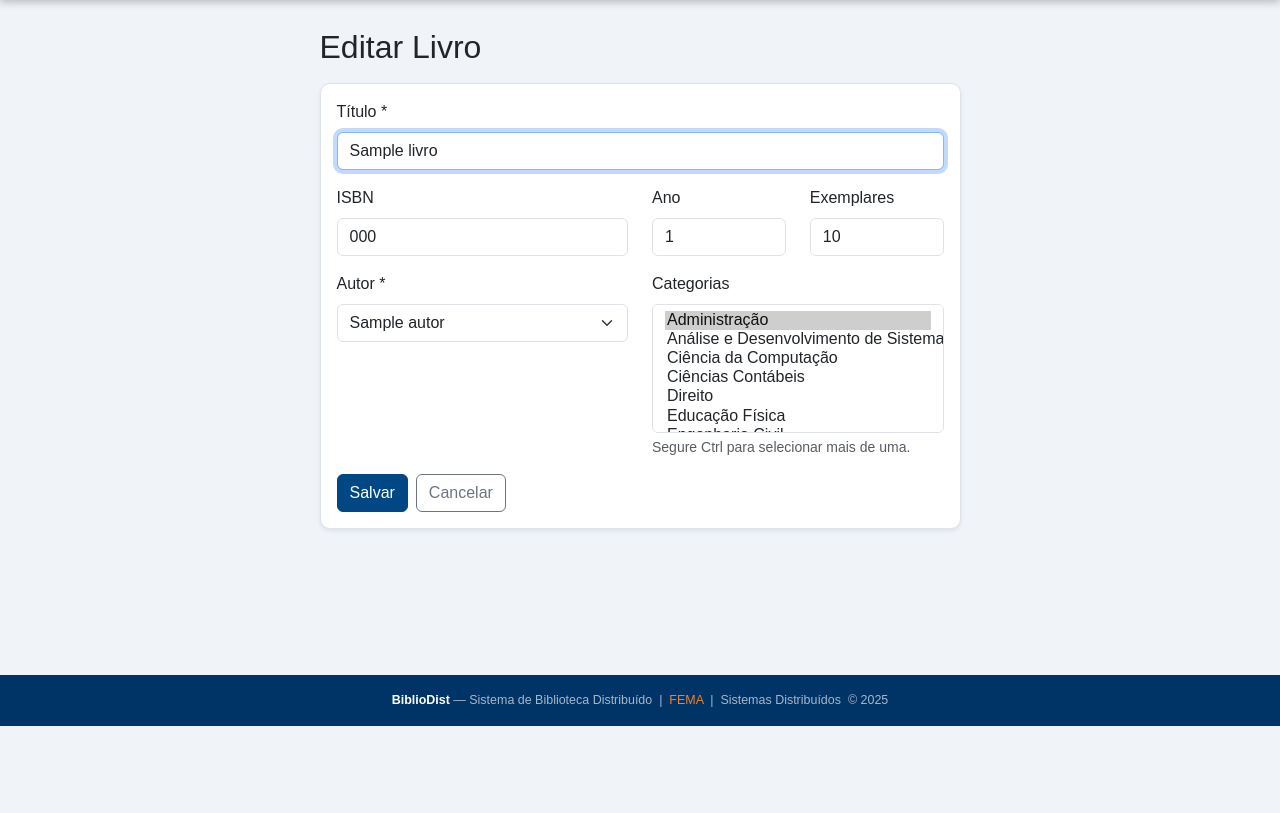
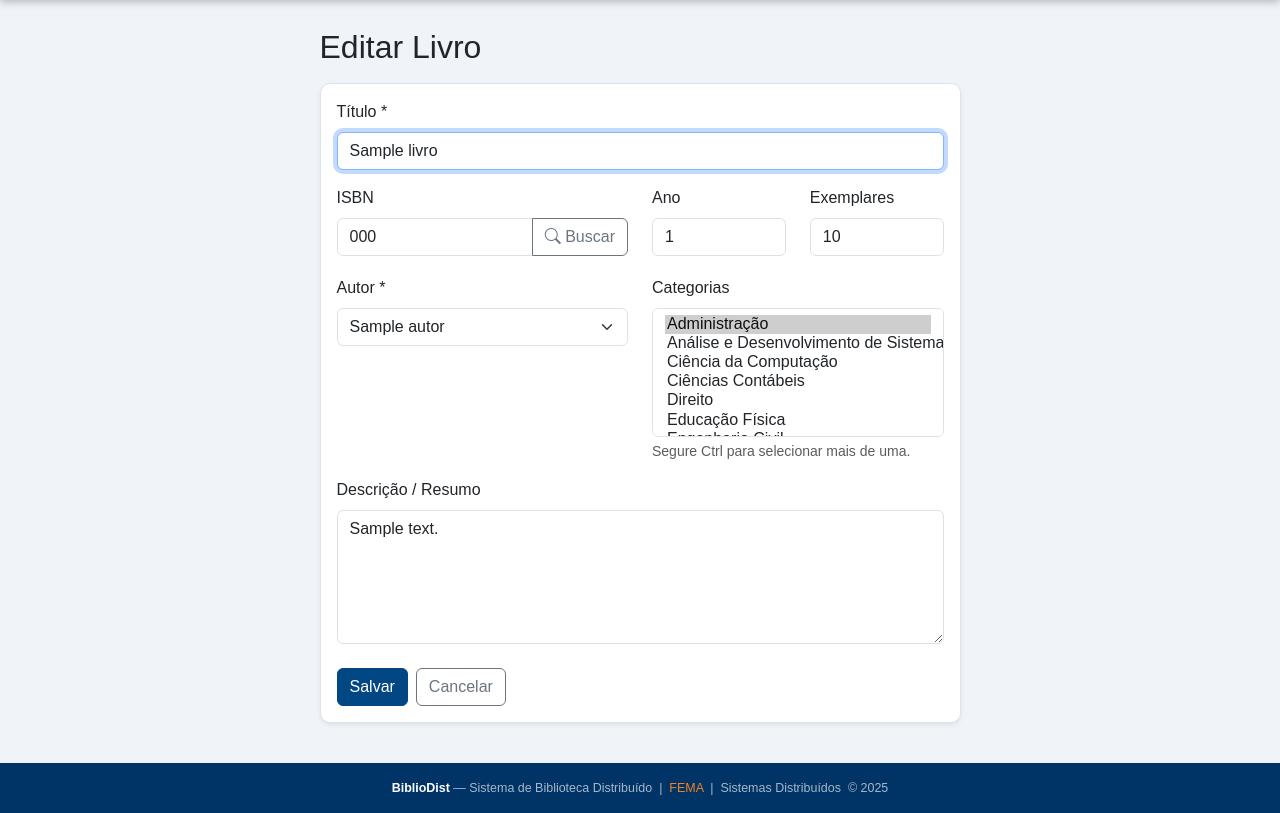
Before and after one commit to R2nin/bibliodist, a Django app: page /livros/1/editar/ in a window 1280 px wide. Shown: the part 74-887 px from the top of the page. Before the commit the page ends 800 px from the top, so only its background shows below. Run offline with Django 5.2, Linux system fonts and the light colour scheme; a user stored in the database is signed in; data comes from the database, SQL or seed files in the repository; tables that the repository leaves empty hold one stand-in row (values such as "Sample post"); parts of the project's set-up code (start-up, migrations or seed data) failed here and were passed over.

Commit message:
feat: busca de resumo por ISBN (Google Books + Open Library)
- Adiciona campo descricao (TextField) ao modelo Livro
- Migration 0007: add_descricao
- View AJAX /livros/buscar-isbn/ consulta Google Books com fallback para Open Library
- Formulario de livro: botao Buscar ao lado do ISBN preenche titulo, ano e descricao automaticamente

Co-Authored-By: Claude Sonnet 4.6 <noreply@anthropic.com>

```diff
--- a/api-web/biblioteca/models.py
+++ b/api-web/biblioteca/models.py
@@ -38,6 +38,7 @@ class Livro(models.Model):
     classificacao_cdd = models.CharField(max_length=30, null=True, blank=True)
     data_aquisicao = models.DateField(null=True, blank=True)
     chapa = models.CharField(max_length=20, null=True, blank=True)
+    descricao = models.TextField(null=True, blank=True)
 
     class Meta:
         verbose_name = "Livro"
--- a/api-web/biblioteca/views.py
+++ b/api-web/biblioteca/views.py
@@ -1,6 +1,9 @@
+import requests as _requests
+
 from django.contrib import messages
 from django.contrib.auth.decorators import login_required
 from django.core.paginator import Paginator
+from django.http import JsonResponse
 from django.shortcuts import get_object_or_404, redirect, render
 from django.utils import timezone
 
@@ -8,6 +11,71 @@ from .decorators import staff_required
 from .models import Autor, Categoria, Emprestimo, Leitor, Livro, Notificacao
 from . import grpc_client
 from . import mq_publisher
+
+
+# ─── ISBN lookup ─────────────────────────────────────────────────────────────
+
+def _buscar_google_books(isbn):
+    """Retorna dict {titulo, autores, descricao, ano} ou None."""
+    try:
+        r = _requests.get(
+            "https://www.googleapis.com/books/v1/volumes",
+            params={"q": f"isbn:{isbn}"},
+            timeout=5,
+        )
+        r.raise_for_status()
+        items = r.json().get("items", [])
+        if not items:
+            return None
+        info = items[0].get("volumeInfo", {})
+        return {
+            "titulo": info.get("title", ""),
+            "autores": ", ".join(info.get("authors", [])),
+            "descricao": info.get("description", ""),
+            "ano": str(info.get("publishedDate", ""))[:4],
+        }
+    except Exception:
+        return None
+
+
+def _buscar_open_library(isbn):
+    """Retorna dict {titulo, autores, descricao, ano} ou None."""
+    try:
+        r = _requests.get(
+            "https://openlibrary.org/api/books",
+            params={"bibkeys": f"ISBN:{isbn}", "format": "json", "jscmd": "data"},
+            timeout=5,
+        )
+        r.raise_for_status()
+        data = r.json()
+        book = data.get(f"ISBN:{isbn}")
+        if not book:
+            return None
+        descricao = book.get("description", "")
+        if isinstance(descricao, dict):
+            descricao = descricao.get("value", "")
+        autores = ", ".join(a.get("name", "") for a in book.get("authors", []))
+        ano = str(book.get("publish_date", ""))[-4:]
+        return {
+            "titulo": book.get("title", ""),
+            "autores": autores,
+            "descricao": descricao,
+            "ano": ano if ano.isdigit() else "",
+        }
+    except Exception:
+        return None
+
+
+@staff_required
+def livro_buscar_isbn(request):
+    isbn = request.GET.get("isbn", "").strip().replace("-", "").replace(" ", "")
+    if not isbn:
+        return JsonResponse({"erro": "ISBN não informado."}, status=400)
+
+    dados = _buscar_google_books(isbn) or _buscar_open_library(isbn)
+    if not dados:
+        return JsonResponse({"erro": "Nenhum resultado encontrado para este ISBN."}, status=404)
+    return JsonResponse(dados)
 
 
 # ─── Home ────────────────────────────────────────────────────────────────────
@@ -178,6 +246,7 @@ def livro_create(request):
         autor_id = request.POST.get("autor")
         categorias_ids = request.POST.getlist("categorias")
         total = request.POST.get("total_exemplares", "1").strip()
+        descricao = request.POST.get("descricao", "").strip()
 
         if not titulo:
             erros.append("Título é obrigatório.")
@@ -194,6 +263,7 @@ def livro_create(request):
                 ano=int(ano) if ano.isdigit() else None,
                 autor_id=autor_id or None,
                 total_exemplares=int(total) if total.isdigit() else 1,
+                descricao=descricao or None,
             )
             livro.categorias.set(categorias_ids)
             messages.success(request, "Livro criado com sucesso.")
@@ -218,6 +288,7 @@ def livro_edit(request, pk):
         if ano.isdigit():
             livro.ano = int(ano)
         livro.autor_id = request.POST.get("autor", livro.autor_id)
+        livro.descricao = request.POST.get("descricao", "").strip() or None
         total = request.POST.get("total_exemplares", "").strip()
         if total.isdigit():
             livro.total_exemplares = int(total)
--- a/api-web/config/urls.py
+++ b/api-web/config/urls.py
@@ -30,6 +30,7 @@ urlpatterns = [
     path("categorias/<int:pk>/excluir/", views.categoria_delete, name="categoria_delete"),
 
     # Livros
+    path("livros/buscar-isbn/", views.livro_buscar_isbn, name="livro_buscar_isbn"),
     path("livros/", views.livro_list, name="livro_list"),
     path("livros/novo/", views.livro_create, name="livro_create"),
     path("livros/<int:pk>/editar/", views.livro_edit, name="livro_edit"),
--- a/api-web/templates/base.html
+++ b/api-web/templates/base.html
@@ -253,5 +253,6 @@
 </footer>
 
 <script src="https://cdn.jsdelivr.net/npm/bootstrap@5.3.3/dist/js/bootstrap.bundle.min.js"></script>
+{% block extra_js %}{% endblock %}
 </body>
 </html>
--- a/api-web/templates/biblioteca/livro_form.html
+++ b/api-web/templates/biblioteca/livro_form.html
@@ -15,7 +15,14 @@
           <div class="row">
             <div class="col-md-6 mb-3">
               <label class="form-label">ISBN</label>
-              <input type="text" name="isbn" class="form-control" value="{{ obj.isbn|default:'' }}">
+              <div class="input-group">
+                <input type="text" name="isbn" id="id_isbn" class="form-control" value="{{ obj.isbn|default:'' }}">
+                <button type="button" class="btn btn-outline-secondary" id="btn_buscar_isbn"
+                        title="Buscar dados pelo ISBN">
+                  <i class="bi bi-search"></i> Buscar
+                </button>
+              </div>
+              <div id="isbn_status" class="form-text"></div>
             </div>
             <div class="col-md-3 mb-3">
               <label class="form-label">Ano</label>
@@ -46,6 +53,11 @@
               <div class="form-text">Segure Ctrl para selecionar mais de uma.</div>
             </div>
           </div>
+          <div class="mb-4">
+            <label class="form-label">Descrição / Resumo</label>
+            <textarea name="descricao" id="id_descricao" class="form-control" rows="5"
+                      placeholder="Resumo do livro (pode ser preenchido automaticamente pelo ISBN)">{{ obj.descricao|default:'' }}</textarea>
+          </div>
           <div class="d-flex gap-2">
             <button type="submit" class="btn btn-primary">Salvar</button>
             <a href="{% url 'livro_list' %}" class="btn btn-outline-secondary">Cancelar</a>
@@ -56,3 +68,32 @@
   </div>
 </div>
 {% endblock %}
+
+{% block extra_js %}
+<script>
+document.getElementById('btn_buscar_isbn').addEventListener('click', function () {
+  const isbn = document.getElementById('id_isbn').value.trim();
+  const status = document.getElementById('isbn_status');
+  if (!isbn) { status.textContent = 'Informe o ISBN antes de buscar.'; status.style.color = '#dc3545'; return; }
+
+  status.textContent = 'Buscando…';
+  status.style.color = '#6c757d';
+  this.disabled = true;
+
+  fetch(`{% url 'livro_buscar_isbn' %}?isbn=${encodeURIComponent(isbn)}`)
+    .then(r => r.json().then(d => ({ ok: r.ok, d })))
+    .then(({ ok, d }) => {
+      if (!ok) { status.textContent = d.erro || 'Nenhum resultado.'; status.style.color = '#dc3545'; return; }
+
+      if (d.titulo)    document.querySelector('[name=titulo]').value = d.titulo;
+      if (d.ano)       document.querySelector('[name=ano]').value = d.ano;
+      if (d.descricao) document.getElementById('id_descricao').value = d.descricao;
+
+      status.textContent = 'Dados preenchidos' + (d.autores ? ` — autor: ${d.autores}` : '') + '.';
+      status.style.color = '#198754';
+    })
+    .catch(() => { status.textContent = 'Erro ao conectar.'; status.style.color = '#dc3545'; })
+    .finally(() => { document.getElementById('btn_buscar_isbn').disabled = false; });
+});
+</script>
+{% endblock %}
```
Also changed, not shown: api-web/biblioteca/migrations/0007_add_descricao.py (added).
